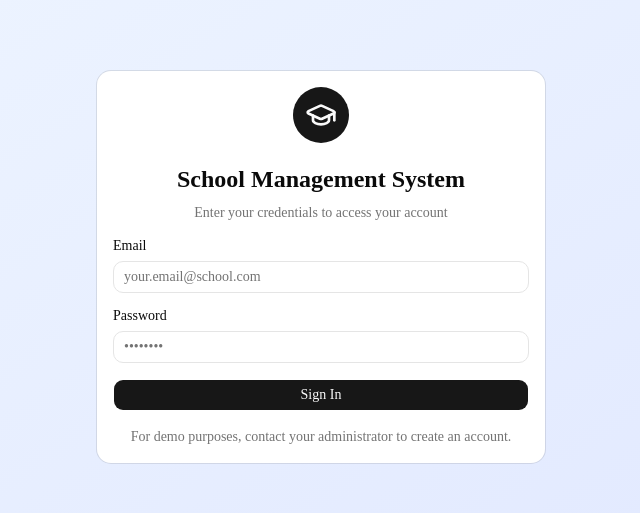
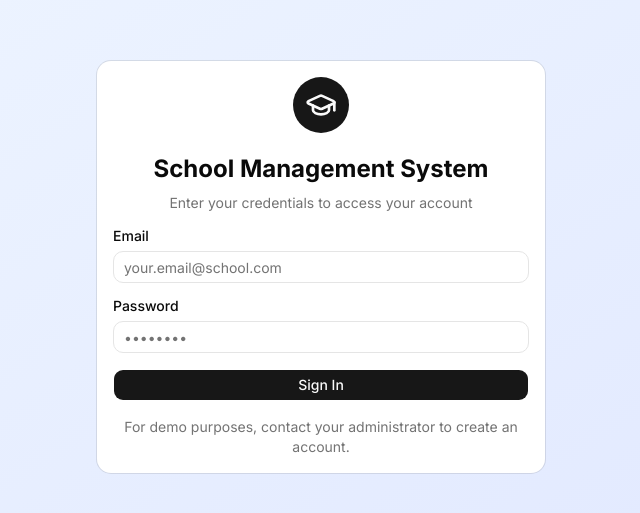
Before and after one commit to Princeabdullahi/sms, a Next.js app: page /login in a window 1280 px wide. Shown: the part 133-646 px from the top of the page, without its empty margins (319-959 px from the left). Built offline with nearby package versions, Linux system fonts and the light colour scheme; no server answers.

Commit message:
first commit

```diff
--- a/src/app/dashboard/users/page.tsx
+++ b/src/app/dashboard/users/page.tsx
@@ -47,7 +47,7 @@ export default function UsersPage() {
     email: '',
     password: '',
     full_name: '',
-    role: 'student',
+    role: '',
     phone: ''
   })
 
@@ -113,7 +113,7 @@ export default function UsersPage() {
         email: '',
         password: '',
         full_name: '',
-        role: 'student',
+        role: '',
         phone: ''
       })
       fetchUsers()
--- a/src/app/layout.tsx
+++ b/src/app/layout.tsx
@@ -1,17 +1,19 @@
 import type { Metadata } from "next";
-import { Geist, Geist_Mono } from "next/font/google";
+import { Inter, JetBrains_Mono } from "next/font/google";
 import "./globals.css";
 import { AuthProvider } from "@/contexts/AuthContext";
 import { Toaster } from "@/components/ui/sonner";
 
-const geistSans = Geist({
-  variable: "--font-geist-sans",
+const inter = Inter({
+  variable: "--font-sans",
   subsets: ["latin"],
+  display: "swap",
 });
 
-const geistMono = Geist_Mono({
-  variable: "--font-geist-mono",
+const jetbrainsMono = JetBrains_Mono({
+  variable: "--font-mono",
   subsets: ["latin"],
+  display: "swap",
 });
 
 export const metadata: Metadata = {
@@ -27,7 +29,7 @@ export default function RootLayout({
   return (
     <html
       lang="en"
-      className={`${geistSans.variable} ${geistMono.variable} h-full antialiased`}
+      className={`${inter.variable} ${jetbrainsMono.variable} h-full antialiased`}
     >
       <body className="min-h-full flex flex-col">
         <AuthProvider>
--- a/src/contexts/AuthContext.tsx
+++ b/src/contexts/AuthContext.tsx
@@ -59,7 +59,7 @@ export function AuthProvider({ children }: { children: React.ReactNode }) {
         if (userData.user) {
           const { data: newProfile, error: createError } = await supabase
             .from('profiles')
-            .insert({
+            .upsert({
               id: userId,
               email: userData.user.email || '',
               full_name: userData.user.user_metadata?.full_name || 'User',
@@ -71,6 +71,12 @@ export function AuthProvider({ children }: { children: React.ReactNode }) {
 
           if (!createError && newProfile) {
             setUser(newProfile)
+          } else if (createError) {
+            // If upsert fails, try to fetch the profile again (it might have been created)
+            const retryProfile = await getUserProfile(userId)
+            if (retryProfile) {
+              setUser(retryProfile)
+            }
           }
         }
       }
@@ -82,10 +88,14 @@ export function AuthProvider({ children }: { children: React.ReactNode }) {
   }
 
   async function signIn(email: string, password: string) {
-    const { data } = await supabase.auth.signInWithPassword({
+    const { data, error } = await supabase.auth.signInWithPassword({
       email,
       password,
     })
+
+    if (error) {
+      throw error
+    }
 
     if (data.user) {
       await loadUserProfile(data.user.id)
--- a/src/lib/auth.ts
+++ b/src/lib/auth.ts
@@ -17,6 +17,9 @@ export async function signUp(email: string, password: string, fullName: string,
   const { data: authData, error: authError } = await supabase.auth.signUp({
     email,
     password,
+    options: {
+      emailRedirectTo: `${window.location.origin}/login`,
+    }
   })
 
   if (authError) throw authError
```
